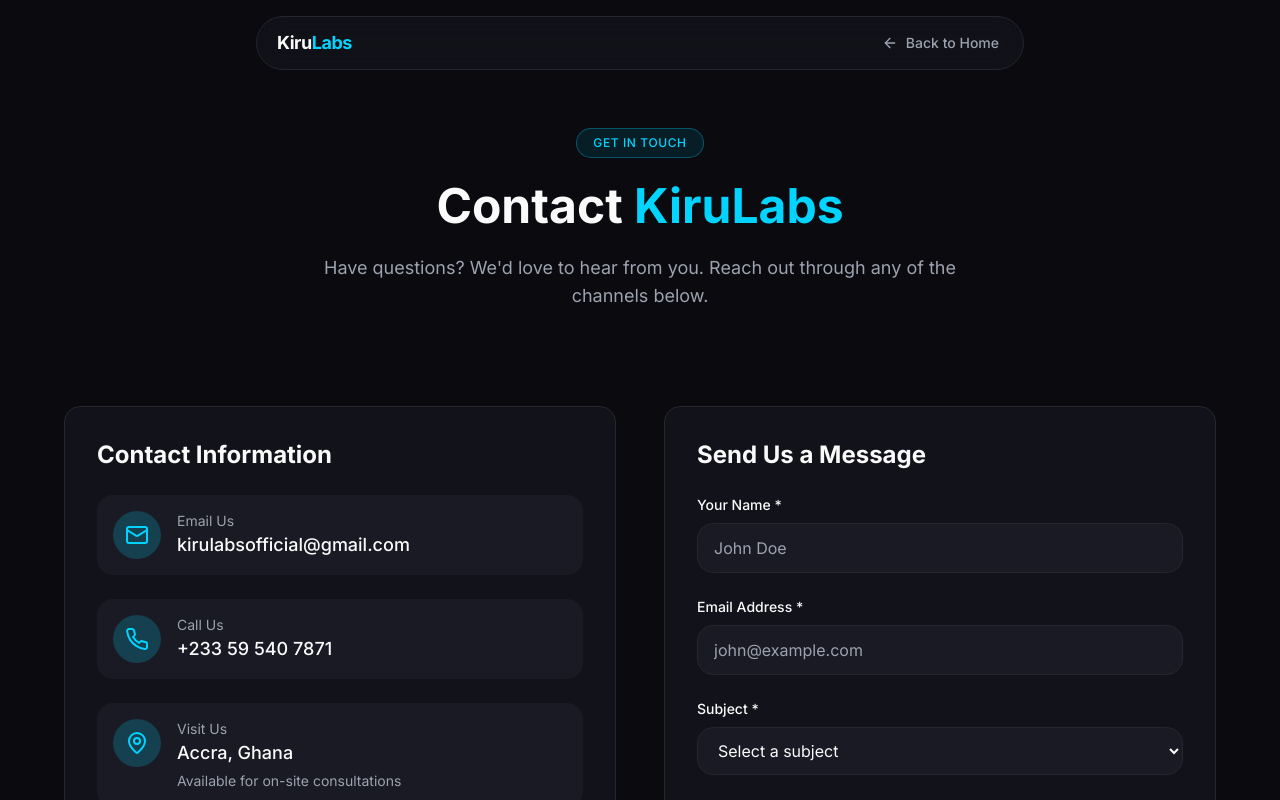
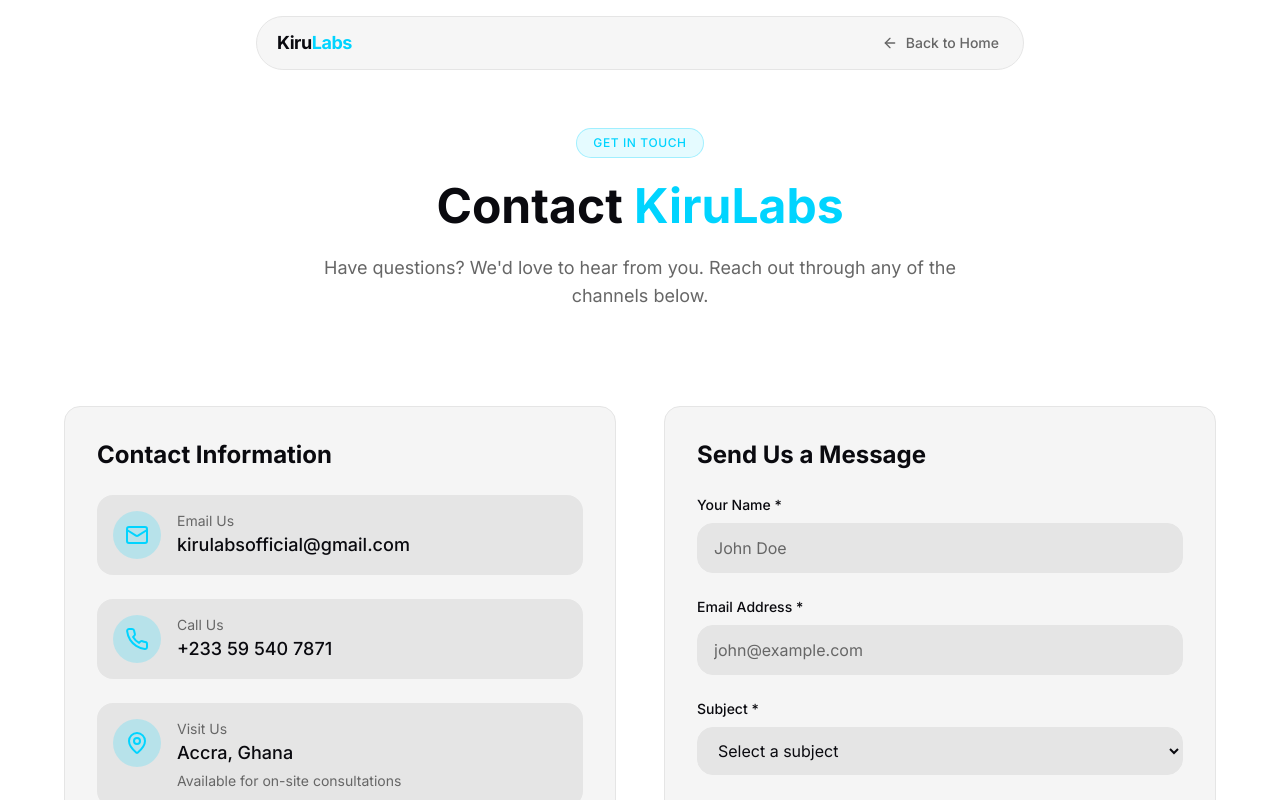
Before and after one commit to kirulabsofficial-devs/Landingpage, a Next.js app: page /contact in a window 1280 px wide. Shown: the top 800 px of the page. Built offline with nearby package versions, Linux system fonts and the light colour scheme.

Commit message:
feat: update theme to white and replace hero image with logo
Change theme from dark to white and swap hero image with company logo.

Co-authored-by: David Mends <122809661+mends4eva@users.noreply.github.com>

```diff
--- a/app/globals.css
+++ b/app/globals.css
@@ -4,24 +4,24 @@
 @custom-variant dark (&:is(.dark *));
 
 :root {
-  --background: #0A0A0F;
-  --foreground: #FAFAFA;
-  --card: #12121A;
-  --card-foreground: #FAFAFA;
-  --popover: #12121A;
-  --popover-foreground: #FAFAFA;
+  --background: #FFFFFF;
+  --foreground: #0A0A0F;
+  --card: #F5F5F5;
+  --card-foreground: #0A0A0F;
+  --popover: #FFFFFF;
+  --popover-foreground: #0A0A0F;
   --primary: #00D4FF;
   --primary-foreground: #0A0A0F;
-  --secondary: #1A1A24;
-  --secondary-foreground: #FAFAFA;
-  --muted: #1A1A24;
-  --muted-foreground: #9CA3AF;
+  --secondary: #E5E5E5;
+  --secondary-foreground: #0A0A0F;
+  --muted: #E5E5E5;
+  --muted-foreground: #666666;
   --accent: #00D4FF;
   --accent-foreground: #0A0A0F;
   --destructive: #EF4444;
   --destructive-foreground: #FFFFFF;
-  --border: #262630;
-  --input: #1A1A24;
+  --border: #E5E5E5;
+  --input: #F5F5F5;
   --ring: #00D4FF;
   --chart-1: #00D4FF;
   --chart-2: #06B6D4;
@@ -29,48 +29,48 @@
   --chart-4: #3B82F6;
   --chart-5: #6366F1;
   --radius: 0.75rem;
-  --sidebar: #0A0A0F;
-  --sidebar-foreground: #FAFAFA;
+  --sidebar: #FFFFFF;
+  --sidebar-foreground: #0A0A0F;
   --sidebar-primary: #00D4FF;
   --sidebar-primary-foreground: #0A0A0F;
-  --sidebar-accent: #1A1A24;
-  --sidebar-accent-foreground: #FAFAFA;
-  --sidebar-border: #262630;
+  --sidebar-accent: #E5E5E5;
+  --sidebar-accent-foreground: #0A0A0F;
+  --sidebar-border: #E5E5E5;
   --sidebar-ring: #00D4FF;
 }
 
 .dark {
-  --background: #0A0A0F;
-  --foreground: #FAFAFA;
-  --card: #12121A;
-  --card-foreground: #FAFAFA;
-  --popover: #12121A;
-  --popover-foreground: #FAFAFA;
+  --background: #FFFFFF;
+  --foreground: #0A0A0F;
+  --card: #F5F5F5;
+  --card-foreground: #0A0A0F;
+  --popover: #FFFFFF;
+  --popover-foreground: #0A0A0F;
   --primary: #00D4FF;
   --primary-foreground: #0A0A0F;
-  --secondary: #1A1A24;
-  --secondary-foreground: #FAFAFA;
-  --muted: #1A1A24;
-  --muted-foreground: #9CA3AF;
+  --secondary: #E5E5E5;
+  --secondary-foreground: #0A0A0F;
+  --muted: #E5E5E5;
+  --muted-foreground: #666666;
   --accent: #00D4FF;
   --accent-foreground: #0A0A0F;
   --destructive: #EF4444;
   --destructive-foreground: #FFFFFF;
-  --border: #262630;
-  --input: #1A1A24;
+  --border: #E5E5E5;
+  --input: #F5F5F5;
   --ring: #00D4FF;
   --chart-1: #00D4FF;
   --chart-2: #06B6D4;
   --chart-3: #0EA5E9;
   --chart-4: #3B82F6;
   --chart-5: #6366F1;
-  --sidebar: #0A0A0F;
-  --sidebar-foreground: #FAFAFA;
+  --sidebar: #FFFFFF;
+  --sidebar-foreground: #0A0A0F;
   --sidebar-primary: #00D4FF;
   --sidebar-primary-foreground: #0A0A0F;
-  --sidebar-accent: #1A1A24;
-  --sidebar-accent-foreground: #FAFAFA;
-  --sidebar-border: #262630;
+  --sidebar-accent: #E5E5E5;
+  --sidebar-accent-foreground: #0A0A0F;
+  --sidebar-border: #E5E5E5;
   --sidebar-ring: #00D4FF;
 }
 
--- a/components/sections/hero-section.tsx
+++ b/components/sections/hero-section.tsx
@@ -117,7 +117,7 @@ export function HeroSection() {
 
             {/* Main Hero Image - Center */}
             <div
-              className="relative overflow-hidden will-change-transform"
+              className="relative overflow-hidden will-change-transform flex items-center justify-center bg-background"
               style={{
                 width: `${centerWidth}%`,
                 height: `${centerHeight}%`,
@@ -126,22 +126,20 @@ export function HeroSection() {
               }}
             >
               <Image
-                src="/images/tech-hero.jpg"
-                alt="Enterprise technology infrastructure"
-                fill
-                className="object-cover"
+                src="/images/kiru-logo.svg"
+                alt="KiruLabs logo"
+                width={300}
+                height={300}
+                className="w-1/2 h-auto object-contain"
                 priority
               />
-
-              {/* Overlay gradient */}
-              <div className="absolute inset-0 bg-gradient-to-t from-background/80 via-background/20 to-transparent" />
 
               {/* Overlay Text - Fades out first */}
               <div
                 className="absolute inset-0 flex items-end overflow-hidden"
                 style={{ opacity: textOpacity }}
               >
-                <h1 className="w-full text-[22vw] font-bold leading-[0.8] tracking-tighter text-white">
+                <h1 className="w-full text-[22vw] font-bold leading-[0.8] tracking-tighter text-foreground">
                   {word.split("").map((letter, index) => (
                     <span
                       key={index}
```
Also changed, not shown: public/images/kiru-logo.svg (added).
